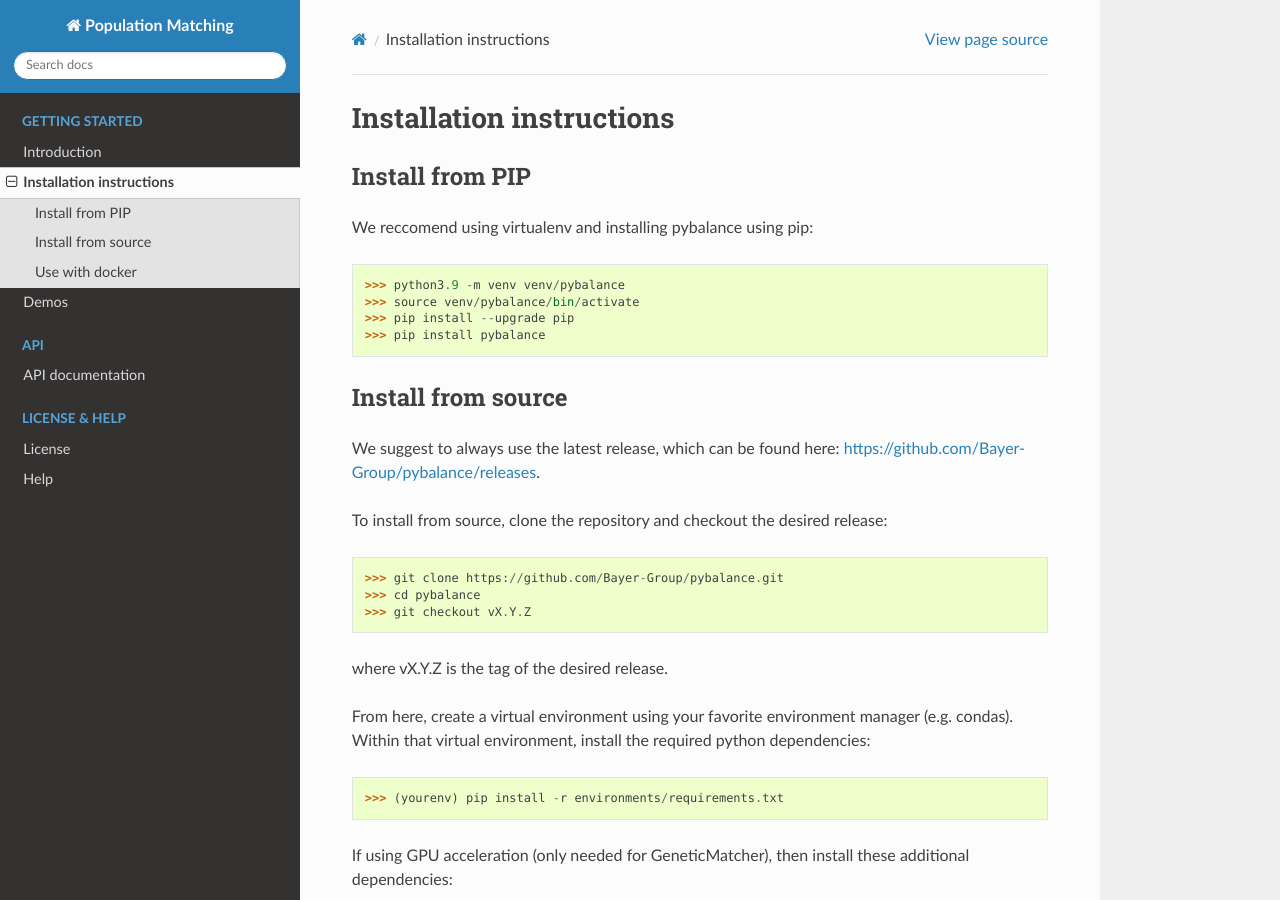
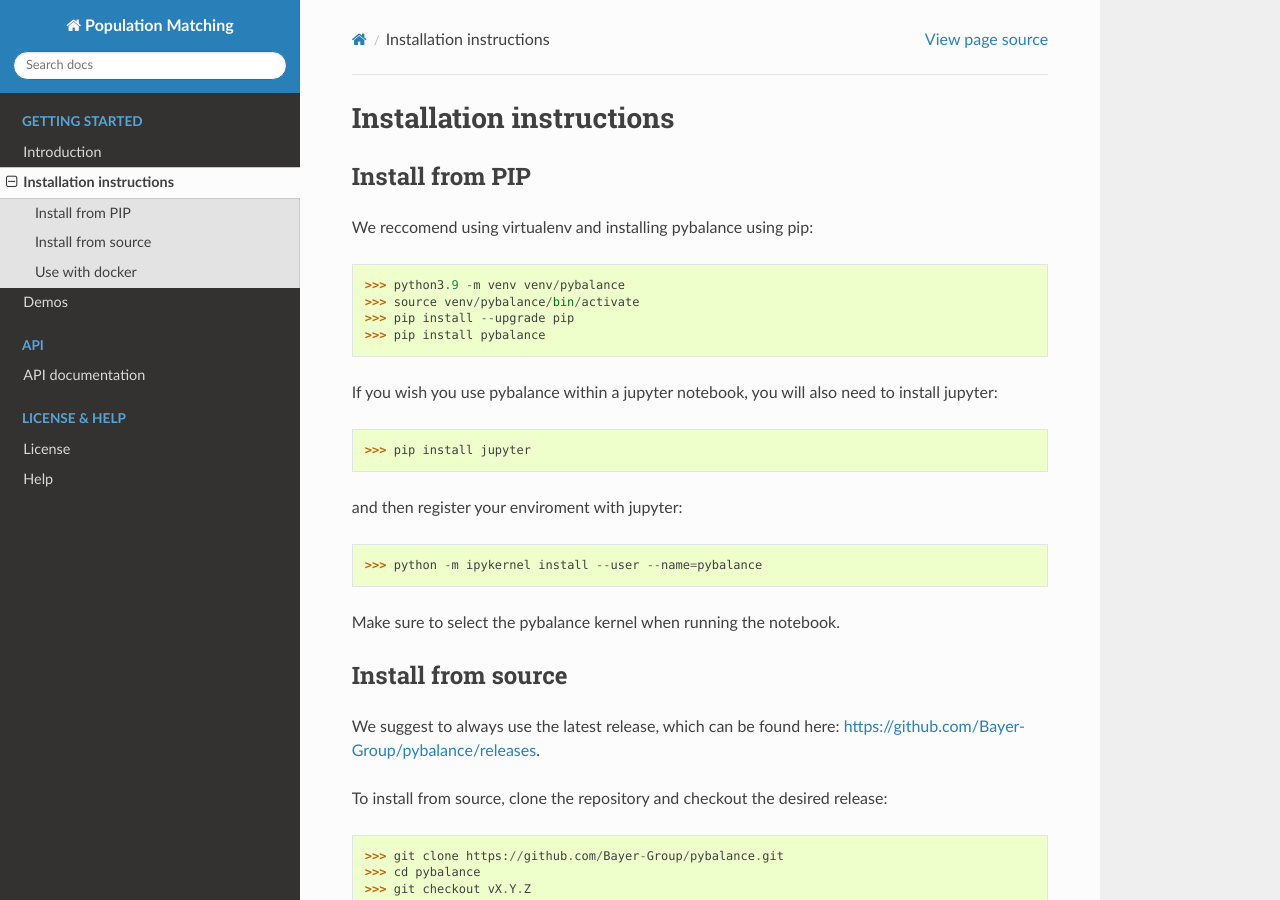
Before and after one commit to Bayer-Group/pybalance, a Sphinx documentation site: the page built from sphinx/01_installation.rst, in a window 1280 px wide and 900 px high. Built offline with Sphinx 7.4.7 and the Read the Docs theme 2.0.0, drawn with Linux system fonts in a browser that asks for light colours; pages that are not in the unit, such as notebooks, are missing from menus.

Commit message:
add jupyter instructions

```diff
--- a/sphinx/01_installation.rst
+++ b/sphinx/01_installation.rst
@@ -12,6 +12,16 @@ We reccomend using virtualenv and installing pybalance using pip:
 	>>> pip install --upgrade pip
 	>>> pip install pybalance
 
+If you wish you use pybalance within a jupyter notebook, you will also need to
+install jupyter:
+
+	>>> pip install jupyter
+
+and then register your enviroment with jupyter:
+
+	>>> python -m ipykernel install --user --name=pybalance
+
+Make sure to select the pybalance kernel when running the notebook.
 
 Install from source
 =========================
```
